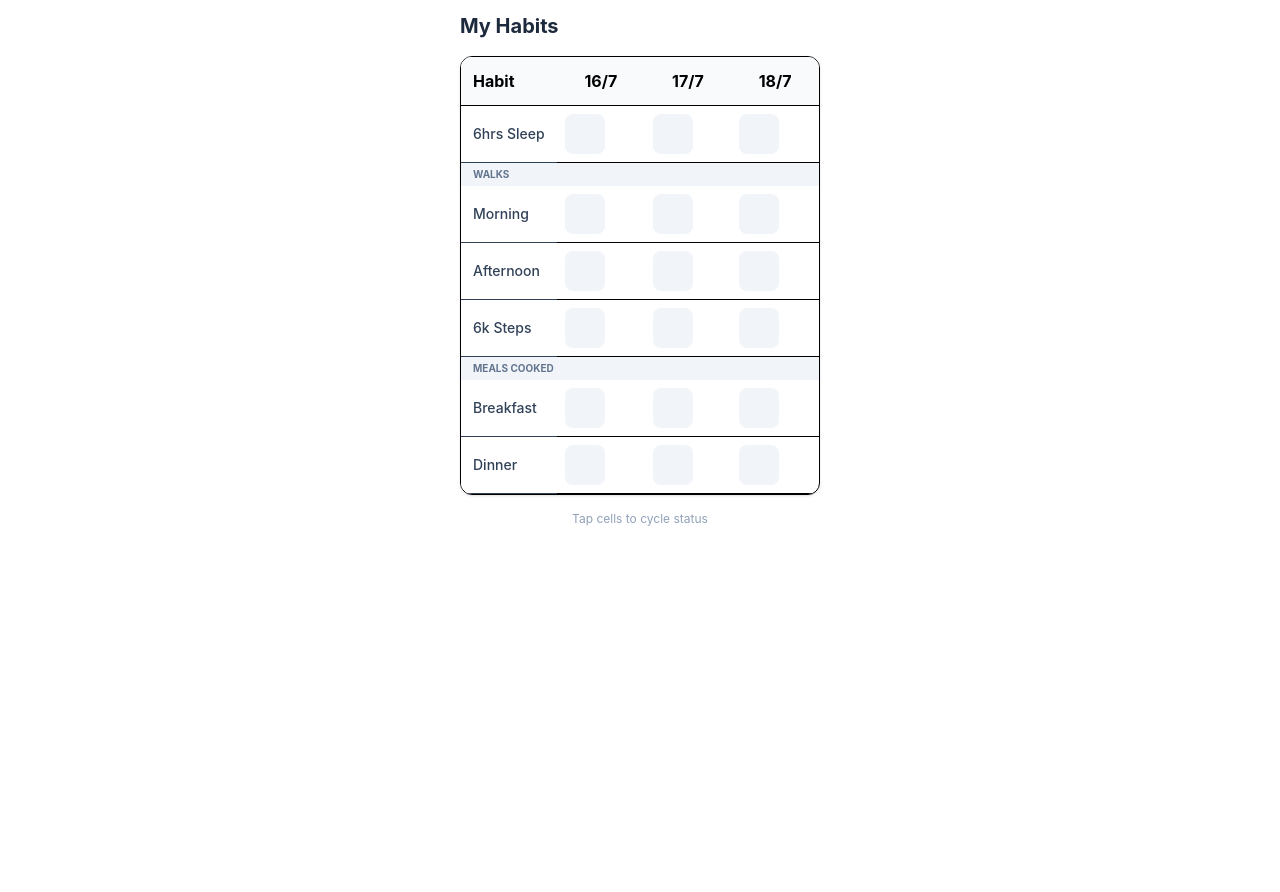
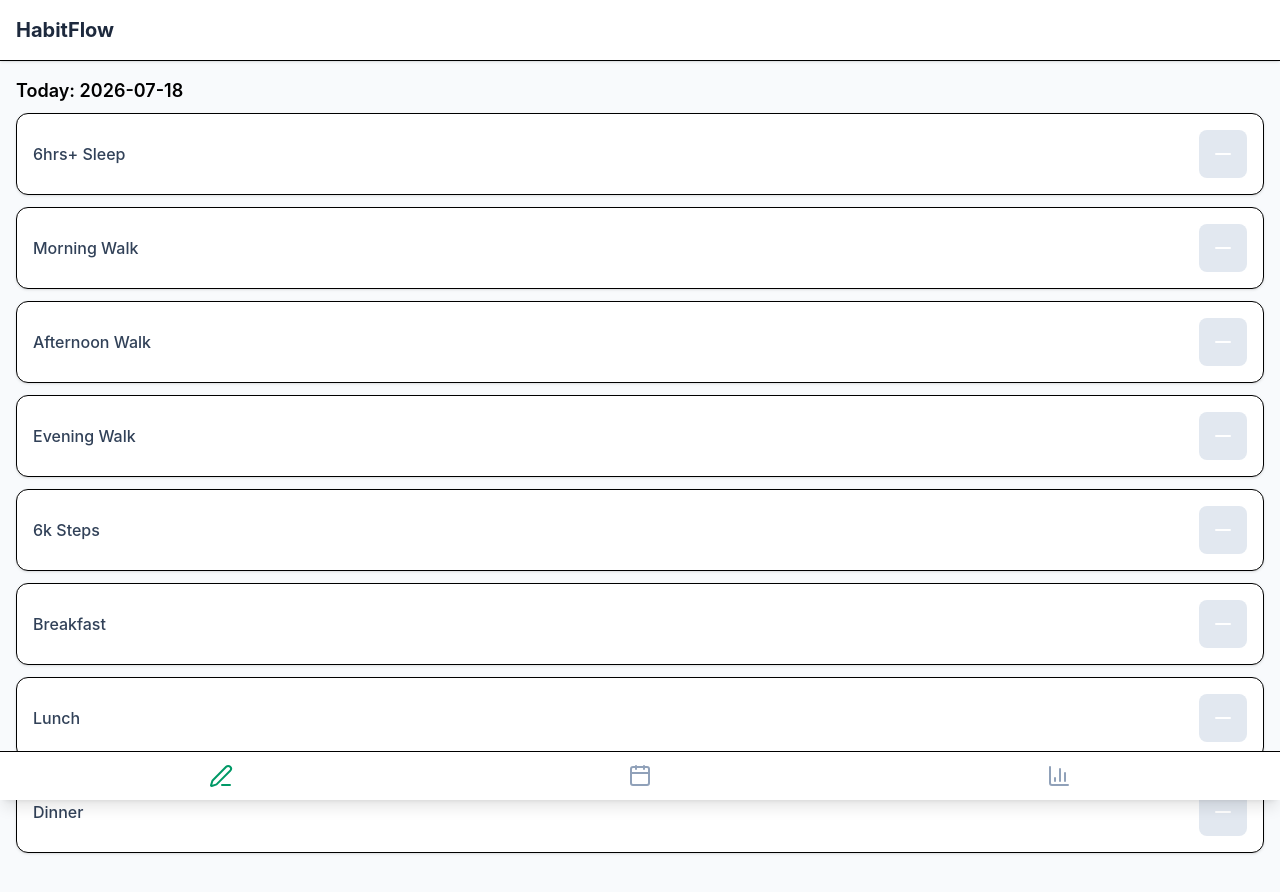
Before and after one commit to sugathari/habit-tracker, a React (Vite) app: page / in a window 1280 px wide. Shown: the top 892 px of the page. Before the commit the page ends 800 px from the top, so only its background shows below. Built offline with nearby package versions, Linux system fonts and the light colour scheme.

Commit message:
Made the app more dynamic

```diff
--- a/src/App.jsx
+++ b/src/App.jsx
@@ -1,100 +1,124 @@
 import React, { useState } from 'react';
-import { Check, X, Minus } from 'lucide-react';
+import { Check, X, Minus, BarChart3, Edit3, Calendar } from 'lucide-react';
+import { LineChart, Line, XAxis, YAxis, Tooltip, ResponsiveContainer } from 'recharts';
 
-const HABIT_STRUCTURE = [
-  { id: 'sleep', label: '6hrs Sleep', type: 'item' },
-  { id: 'walks', label: 'Walks', type: 'group', children: [
-    { id: 'walk_morning', label: 'Morning', type: 'item' },
-    { id: 'walk_afternoon', label: 'Afternoon', type: 'item' },
-  ]},
-  { id: 'steps', label: '6k Steps', type: 'item' },
-  { id: 'meals', label: 'Meals Cooked', type: 'group', children: [
-    { id: 'meal_breakfast', label: 'Breakfast', type: 'item' },
-    { id: 'meal_dinner', label: 'Dinner', type: 'item' },
-  ]}
+const HABITS = [
+  { id: 'sleep', label: '6hrs+ Sleep' },
+  { id: 'walk_m', label: 'Morning Walk' },
+  { id: 'walk_a', label: 'Afternoon Walk' },
+  { id: 'walk_e', label: 'Evening Walk' },
+  { id: 'steps', label: '6k Steps' },
+  { id: 'meal_b', label: 'Breakfast' },
+  { id: 'meal_l', label: 'Lunch' },
+  { id: 'meal_d', label: 'Dinner' }
 ];
 
-// Changed to 3 days for better mobile fit
-const generateLastNDays = (n) => {
-  const dates = [];
-  for (let i = n - 1; i >= 0; i--) {
-    const d = new Date();
-    d.setDate(d.getDate() - i);
-    dates.push({
-      id: d.toISOString().split('T')[0],
-      display: `${d.getDate()}/${d.getMonth() + 1}`
-    });
-  }
-  return dates;
-};
+export default function App() {
+  const [view, setView] = useState('input');
+  const [gridData, setGridData] = useState({});
 
-export default function App() {
-  const [dates] = useState(generateLastNDays(3)); // Show 3 days
-  const [gridState, setGridState] = useState({});
-
-  const handleCellClick = (habitId, dateId) => {
-    const key = `${habitId}_${dateId}`;
-    const next = { empty: 'yes', yes: 'no', no: 'na', na: 'empty' }[gridState[key] || 'empty'];
-    setGridState(prev => ({ ...prev, [key]: next === 'empty' ? undefined : next }));
+  const toggle = (habitId) => {
+    const today = new Date().toISOString().split('T')[0];
+    const key = `${habitId}_${today}`;
+    const next = { empty: 'yes', yes: 'no', no: 'na', na: 'empty' }[gridData[key] || 'empty'];
+    setGridData({ ...gridData, [key]: next === 'empty' ? undefined : next });
   };
 
   return (
-    <div className="p-3 max-w-sm mx-auto font-sans bg-white min-h-screen">
-      <h1 className="text-xl font-bold mb-4 text-slate-800">My Habits</h1>
+    <div className="min-h-screen bg-slate-50 pb-20">
+      <header className="bg-white p-4 border-b shadow-sm sticky top-0 z-10">
+        <h1 className="text-xl font-bold text-slate-800">HabitFlow</h1>
+      </header>
 
-      <div className="shadow-sm border rounded-xl overflow-hidden">
-        <table className="w-full border-collapse">
-          <thead className="bg-slate-50">
-            <tr>
-              <th className="p-3 border-b sticky left-0 bg-slate-50 z-10 text-left w-24">Habit</th>
-              {dates.map(d => <th key={d.id} className="p-3 border-b text-center">{d.display}</th>)}
-            </tr>
-          </thead>
-          <tbody>
-            {HABIT_STRUCTURE.map((item) => (
-              item.type === 'group' ? (
-                <React.Fragment key={item.id}>
-                  <tr className="bg-slate-100 font-bold text-[10px] uppercase text-slate-500">
-                    <td colSpan={dates.length + 1} className="px-3 py-1">{item.label}</td>
-                  </tr>
-                  {item.children.map(child => (
-                    <HabitRow key={child.id} item={child} dates={dates} onClick={handleCellClick} gridState={gridState} />
-                  ))}
-                </React.Fragment>
-              ) : (
-                <HabitRow key={item.id} item={item} dates={dates} onClick={handleCellClick} gridState={gridState} />
-              )
-            ))}
-          </tbody>
-        </table>
-      </div>
-      <p className="text-xs text-slate-400 mt-4 text-center">Tap cells to cycle status</p>
+      <main className="p-4">
+        {view === 'input' && <InputView onToggle={toggle} data={gridData} />}
+        {view === 'recent' && <RecentView data={gridData} />}
+        {view === 'stats' && <StatsView data={gridData} />}
+      </main>
+
+      <nav className="fixed bottom-0 w-full bg-white border-t flex justify-around p-3 shadow-lg z-20">
+        <button onClick={() => setView('input')} className={view === 'input' ? 'text-emerald-600' : 'text-slate-400'}><Edit3 size={24} /></button>
+        <button onClick={() => setView('recent')} className={view === 'recent' ? 'text-emerald-600' : 'text-slate-400'}><Calendar size={24} /></button>
+        <button onClick={() => setView('stats')} className={view === 'stats' ? 'text-emerald-600' : 'text-slate-400'}><BarChart3 size={24} /></button>
+      </nav>
     </div>
   );
 }
 
-function HabitRow({ item, dates, onClick, gridState }) {
+function InputView({ onToggle, data }) {
+  const today = new Date().toISOString().split('T')[0];
   return (
-    <tr>
-      <td className="p-3 border-b sticky left-0 bg-white z-10 font-medium text-slate-700 text-sm">
-        {item.label}
-      </td>
-      {dates.map(date => {
-        const state = gridState[`${item.id}_${date.id}`] || 'empty';
-        const colors = { empty: 'bg-slate-100', yes: 'bg-emerald-500', no: 'bg-red-500', na: 'bg-gray-400' };
-        return (
-          <td key={date.id} className="p-2 border-b">
-            <button
-              onClick={() => onClick(item.id, date.id)}
-              className={`w-10 h-10 rounded-lg flex items-center justify-center transition-all ${colors[state]}`}
-            >
-              {state === 'yes' && <Check size={20} className="text-white" />}
-              {state === 'no' && <X size={20} className="text-white" />}
-              {state === 'na' && <Minus size={20} className="text-white" />}
-            </button>
-          </td>
-        );
-      })}
-    </tr>
+    <div className="space-y-3">
+      <h2 className="text-lg font-semibold mb-2">Today: {today}</h2>
+      {HABITS.map(h => (
+        <div key={h.id} className="bg-white p-4 rounded-xl shadow-sm border flex justify-between items-center">
+          <span className="font-medium text-slate-700">{h.label}</span>
+          <button
+            onClick={() => onToggle(h.id)}
+            className={`w-12 h-12 rounded-lg flex items-center justify-center text-white font-bold
+              ${(data[`${h.id}_${today}`] === 'yes') ? 'bg-emerald-500' :
+                (data[`${h.id}_${today}`] === 'no') ? 'bg-red-500' : 'bg-slate-200'}`}
+          >
+            {data[`${h.id}_${today}`] === 'yes' ? <Check /> : data[`${h.id}_${today}`] === 'no' ? <X /> : <Minus />}
+          </button>
+        </div>
+      ))}
+    </div>
   );
 }
+
+function RecentView({ data }) {
+  const [selectedDate, setSelectedDate] = useState(new Date().toISOString().split('T')[0]);
+
+  return (
+    <div className="space-y-4">
+      <div className="bg-white p-4 rounded-xl border shadow-sm">
+        <label className="block text-sm font-medium text-slate-500 mb-2">Select Date</label>
+        <input
+          type="date"
+          value={selectedDate}
+          onChange={(e) => setSelectedDate(e.target.value)}
+          className="w-full p-3 border rounded-lg bg-slate-50"
+        />
+      </div>
+
+      <div className="bg-white p-4 rounded-xl border shadow-sm">
+        <h3 className="font-bold mb-4 text-slate-700 border-b pb-2">{selectedDate}</h3>
+        <div className="grid grid-cols-1 gap-2">
+          {HABITS.map(h => (
+            <div key={h.id} className="text-sm p-3 bg-slate-50 rounded flex justify-between items-center">
+              <span className="font-medium text-slate-700">{h.label}</span>
+              <span className={`px-2 py-1 rounded font-bold uppercase ${data[`${h.id}_${selectedDate}`] === 'yes' ? 'bg-emerald-100 text-emerald-700' : 'text-slate-400'}`}>
+                {data[`${h.id}_${selectedDate}`] || '-'}
+              </span>
+            </div>
+          ))}
+        </div>
+      </div>
+    </div>
+  );
+}
+
+function StatsView({ data }) {
+  const [selectedHabit, setSelectedHabit] = useState(HABITS[0].id);
+  const chartData = [{ name: 'Mon', v: 0.8 }, { name: 'Tue', v: 0.9 }, { name: 'Wed', v: 0.6 }, { name: 'Thu', v: 0.8 }, { name: 'Fri', v: 1.0 }, { name: 'Sat', v: 0.7 }, { name: 'Sun', v: 0.9 }];
+
+  return (
+    <div className="bg-white p-6 rounded-xl border shadow-sm space-y-4">
+      <h2 className="text-xl font-bold text-slate-800">Analytics</h2>
+      <select className="w-full p-3 border rounded-lg bg-slate-50" onChange={(e) => setSelectedHabit(e.target.value)}>
+        {HABITS.map(h => <option key={h.id} value={h.id}>{h.label}</option>)}
+      </select>
+      <div className="h-64 w-full">
+        <ResponsiveContainer>
+          <LineChart data={chartData}>
+            <XAxis dataKey="name" />
+            <YAxis />
+            <Tooltip />
+            <Line type="monotone" dataKey="v" stroke="#10b981" strokeWidth={4} />
+          </LineChart>
+        </ResponsiveContainer>
+      </div>
+    </div>
+  );
+}
```
